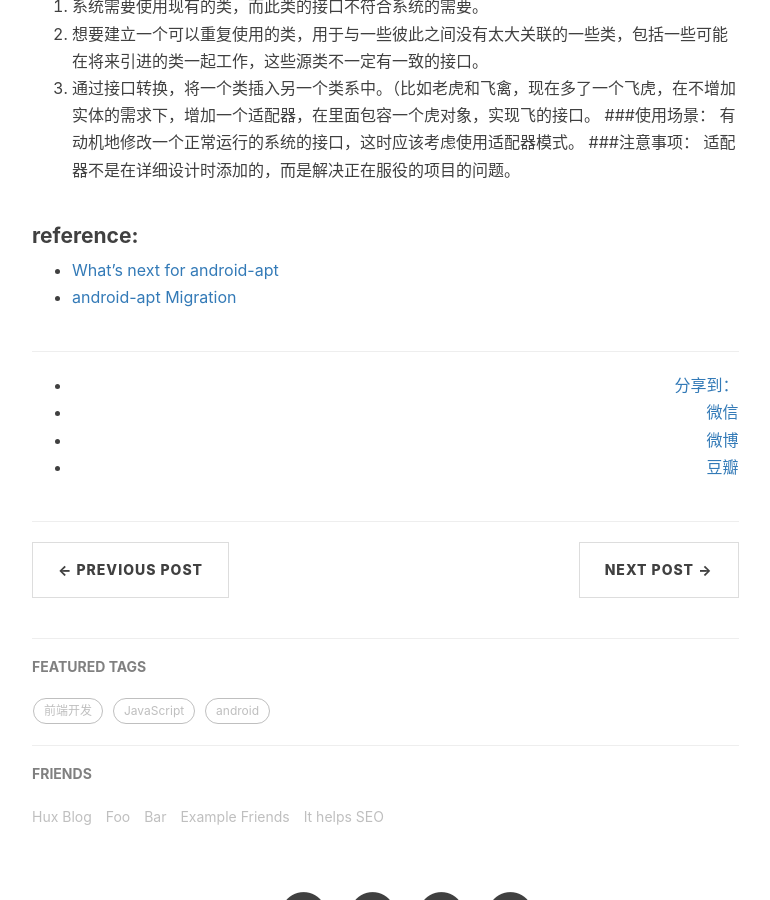
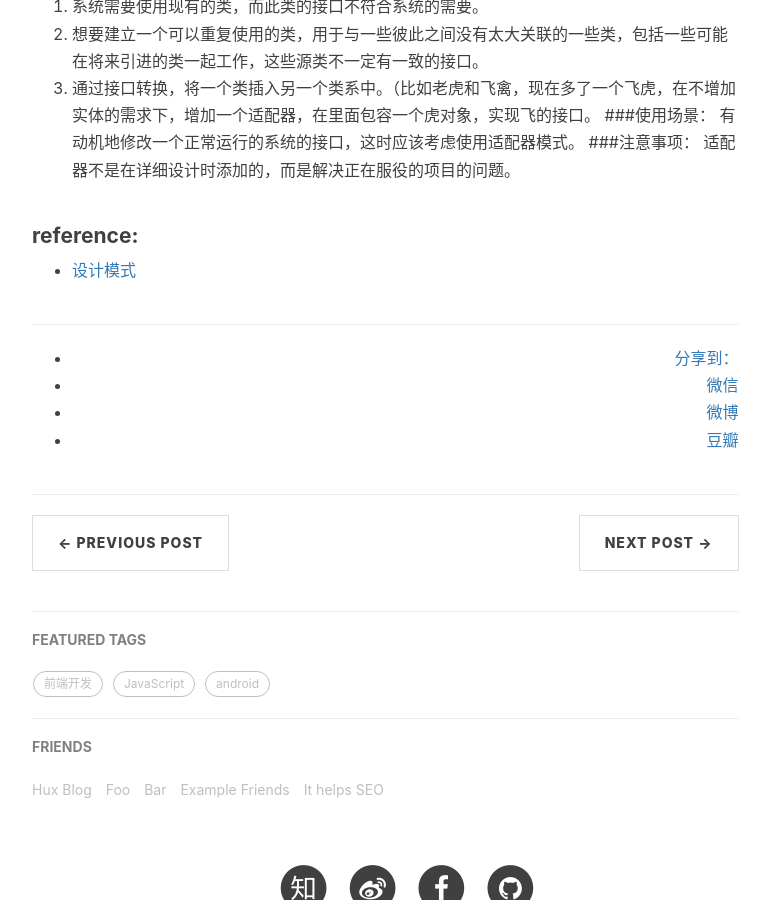
Before and after one commit to zhangsong-tech/zhangsong-tech.github.io, a Jekyll site: the page built from _posts/2017-05-09-composite-pattern.md, in a window 1280 px wide and 900 px high, scrolled down 3099 px. Shown: the whole window, without its empty margins (233-1003 px from the left). Built offline with Jekyll 4.4.1, drawn with Linux system fonts in a browser that asks for light colours; nearby versions of some CDN libraries; comment, search, counter and statistics services are not loaded.

Commit message:
add post

```diff
--- a/_posts/2017-05-09-composite-pattern.md
+++ b/_posts/2017-05-09-composite-pattern.md
@@ -87,5 +87,4 @@ tags:
 
 
 #### reference:
-* [What's next for android-apt](http://www.runoob.com/design-pattern/design-pattern-tutorial.html)
-* [android-apt Migration](https://bitbucket.org/hvisser/android-apt/wiki/Migration)
+* [设计模式](http://www.runoob.com/design-pattern/design-pattern-tutorial.html)
```
